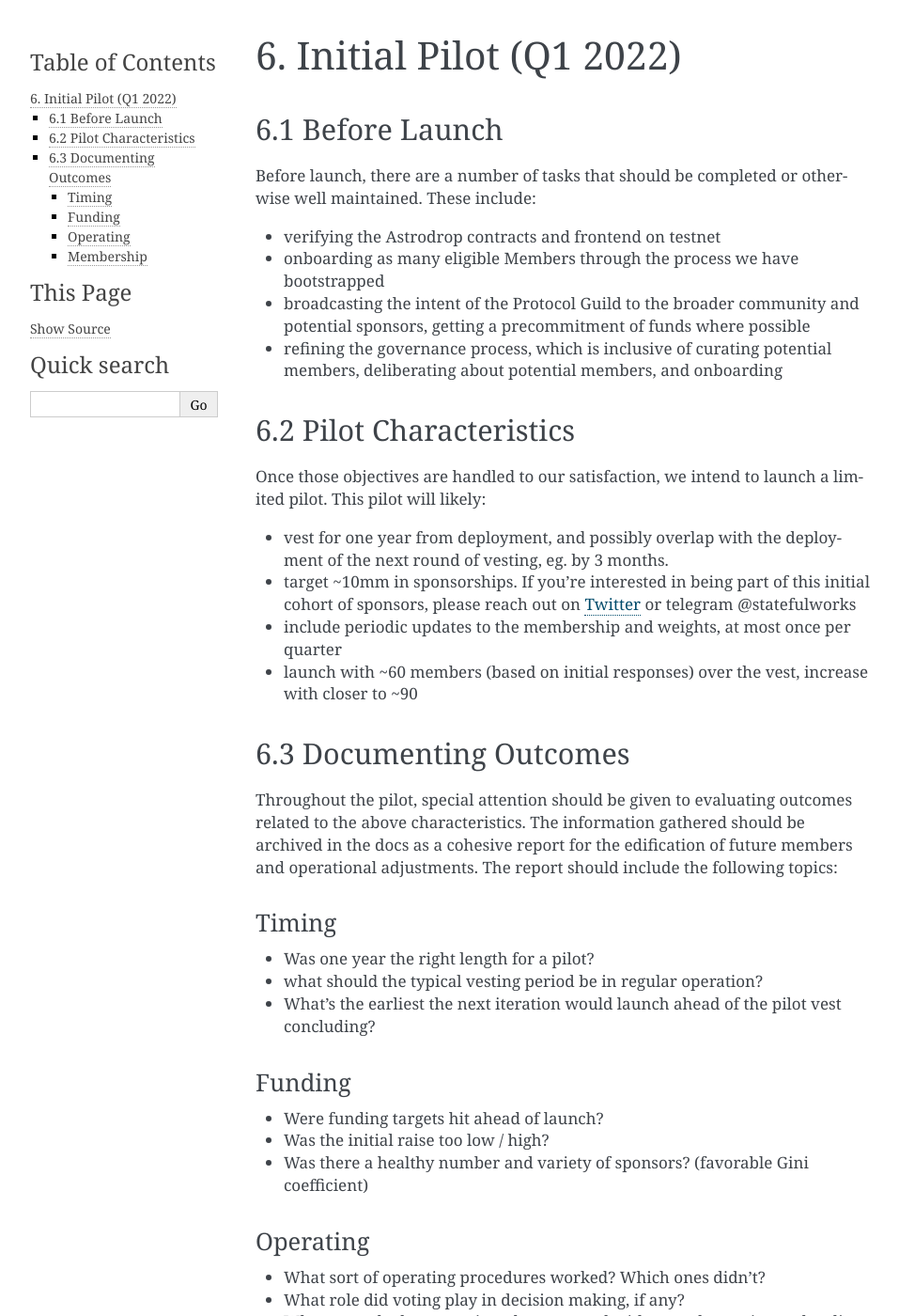
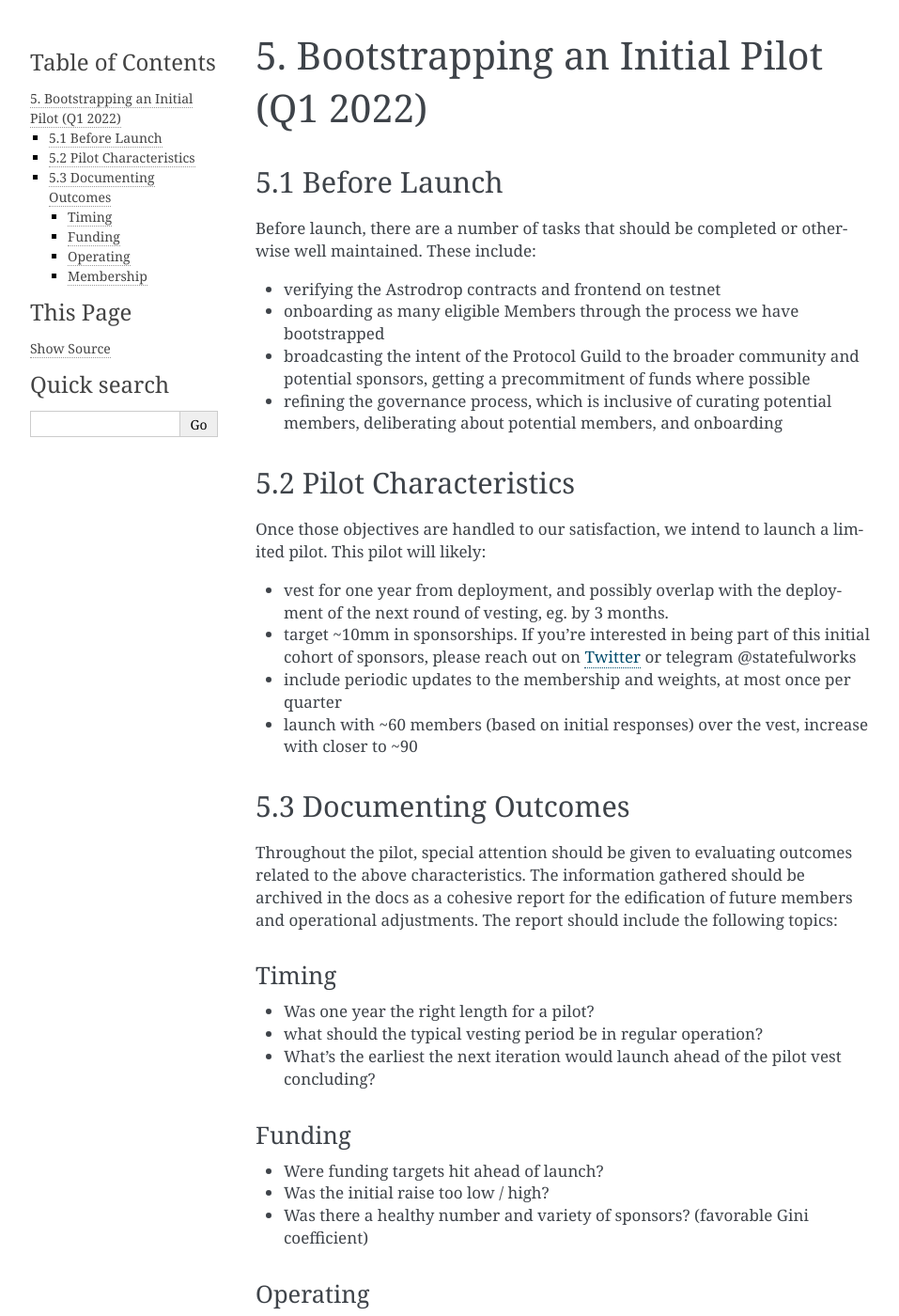
Before and after one commit to protocolguild/documentation, a Sphinx documentation site: the page built from docs/5-initial-pilot.md, in a window 1280 px wide and 1400 px high. Shown: the whole window at 94% size, without its empty margins (148-1105 px from the left). Built offline with Sphinx 7.4.7, drawn with Linux system fonts in a browser that asks for light colours; pages that are not in the unit, such as notebooks, are missing from menus.

Commit message:
Update and rename 6-initial-pilot.md to 5-initial-pilot.md

```diff
--- a/docs/6-initial-pilot.md
+++ b/docs/5-initial-pilot.md
@@ -1,6 +1,6 @@
-## 6. Initial Pilot (Q1 2022)
+## 5. Bootstrapping an Initial Pilot (Q1 2022)
 
-### 6.1 Before Launch
+### 5.1 Before Launch
 
 Before launch, there are a number of tasks that should be completed or otherwise well maintained. These include:
 
@@ -9,7 +9,7 @@ Before launch, there are a number of tasks that should be completed or otherwise
 - broadcasting the intent of the Protocol Guild to the broader community and potential sponsors, getting a precommitment of funds where possible
 - refining the governance process, which is inclusive of curating potential members, deliberating about potential members, and onboarding
 
-### 6.2 Pilot Characteristics
+### 5.2 Pilot Characteristics
 
 Once those objectives are handled to our satisfaction, we intend to launch a limited pilot. This pilot will likely:
 
@@ -18,7 +18,7 @@ Once those objectives are handled to our satisfaction, we intend to launch a lim
 - include periodic updates to the membership and weights, at most once per quarter
 - launch with ~60 members (based on initial responses) over the vest, increase with closer to ~90
 
-### 6.3 Documenting Outcomes
+### 5.3 Documenting Outcomes
 
 Throughout the pilot, special attention should be given to evaluating outcomes related to the above characteristics. The information gathered should be archived in the docs as a cohesive report for the edification of future members and operational adjustments. The  report should include the following topics:
 
```
